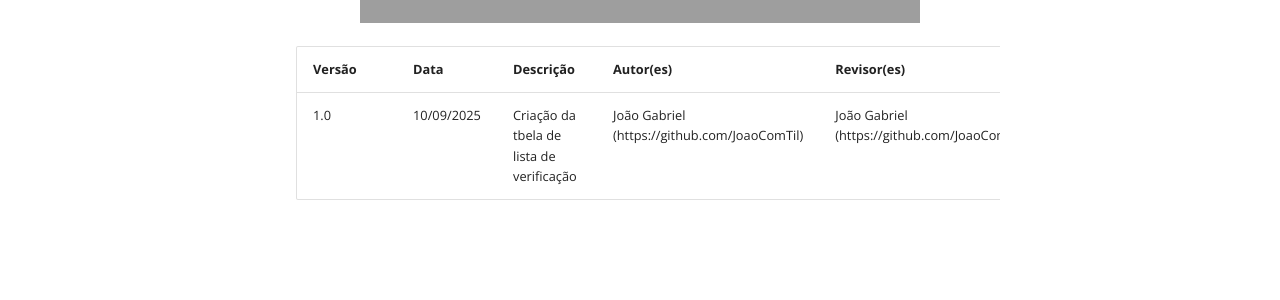
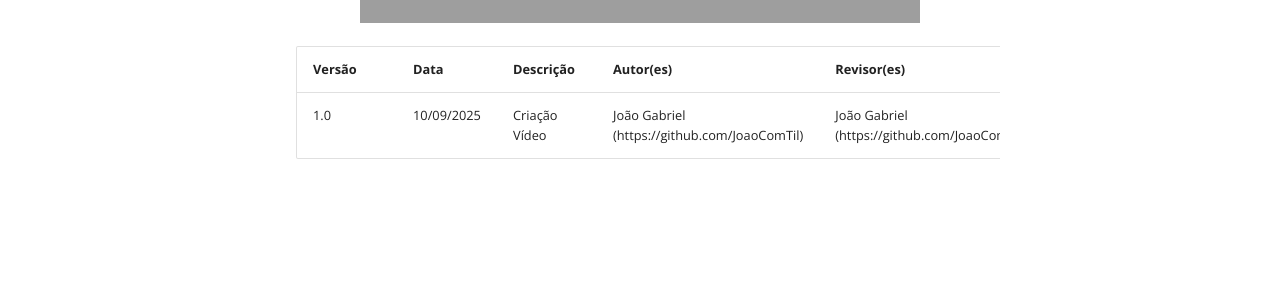
Before and after one commit to Requisitos-de-Software/2025.2-Grupo06, an MkDocs documentation site: the page built from docs/Apresentação/avaliacaogrupo7-1.md, in a window 1280 px wide. Shown: the part 472-772 px from the top of the page. Built offline with MkDocs 1.6.1 and Material for MkDocs 9.7.7, drawn with Linux system fonts in a browser that asks for light colours; comment, search, counter and statistics services are not loaded; grey boxes are pictures that could not be loaded.

Commit message:
Update avaliacaogrupo7-1.md

```diff
--- a/docs/Apresentação/avaliacaogrupo7-1.md
+++ b/docs/Apresentação/avaliacaogrupo7-1.md
@@ -10,4 +10,4 @@
 
 | Versão | Data | Descrição | Autor(es) | Revisor(es) |
 |--------|------|-----------|-----------|-------------|
-| 1.0 | 10/09/2025 | Criação da tbela de lista de verificação  | João Gabriel (https://github.com/JoaoComTil) | João Gabriel (https://github.com/JoaoComTil) |
+| 1.0 | 10/09/2025 | Criação Vídeo  | João Gabriel (https://github.com/JoaoComTil) | João Gabriel (https://github.com/JoaoComTil) |
```
